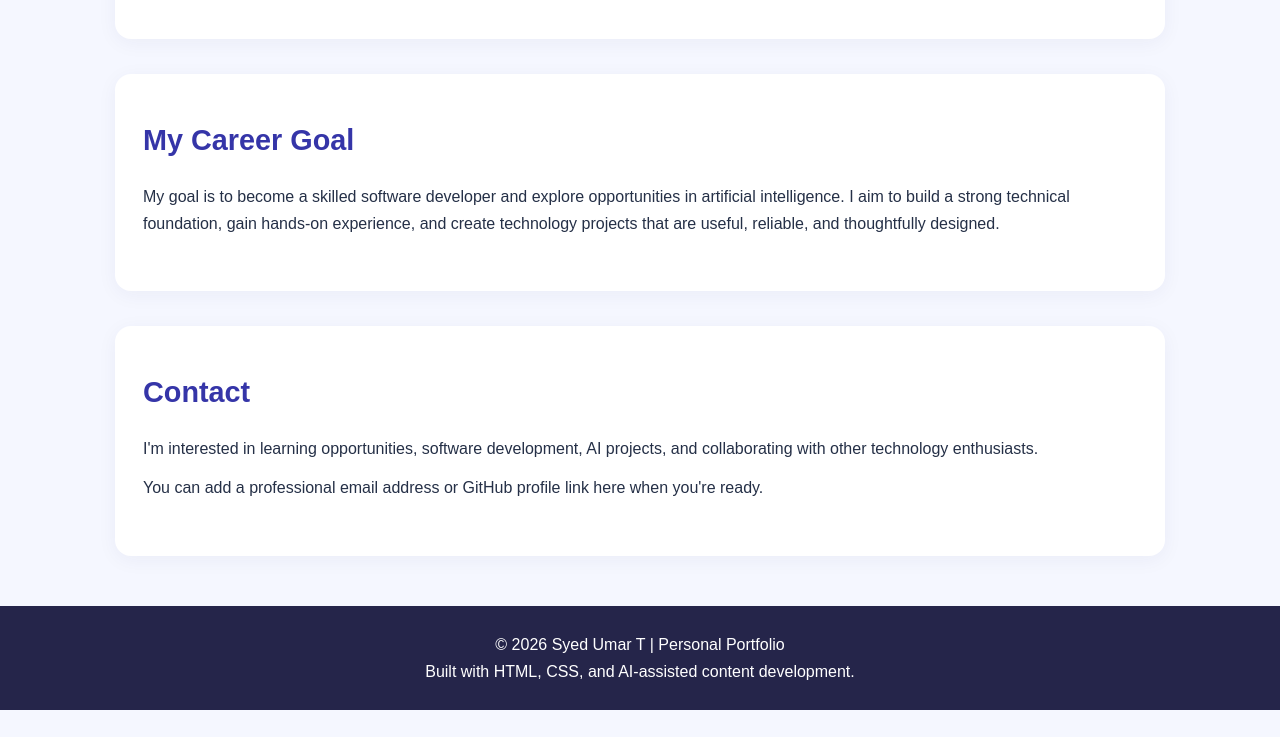
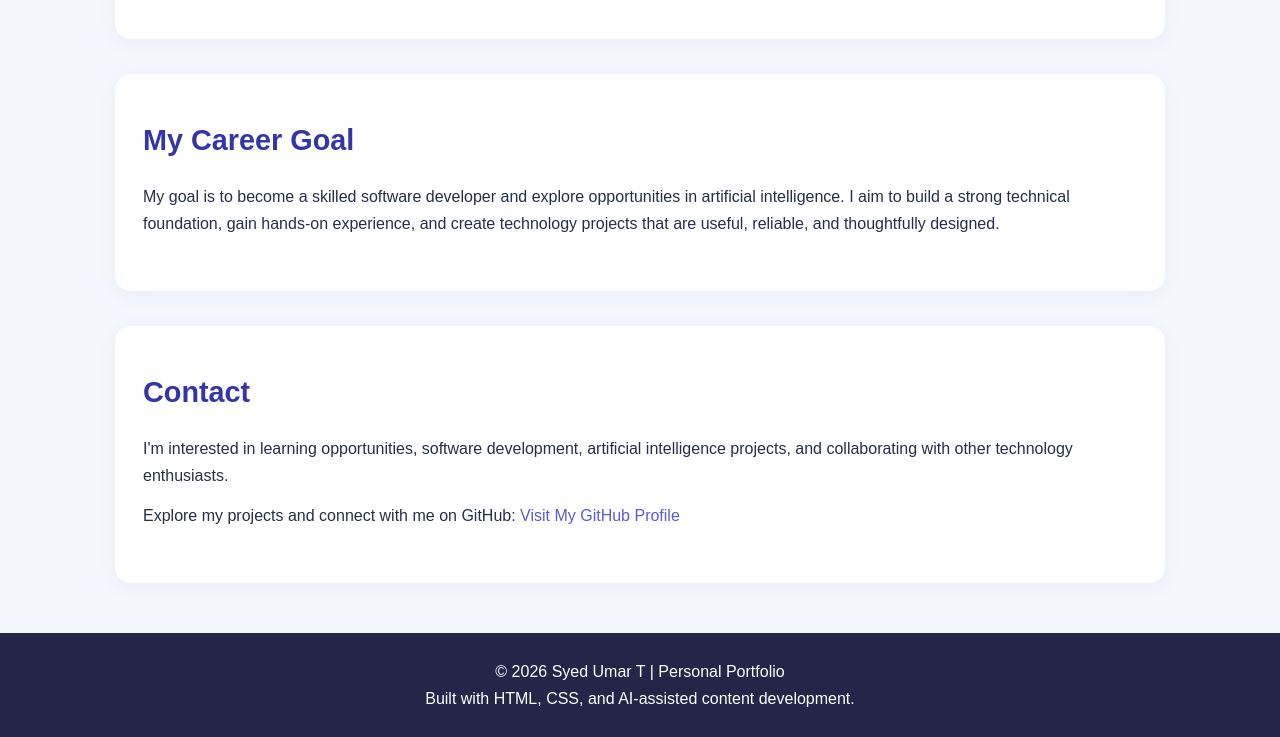
Before and after one commit to syedumar02/ai-portfolio-capstone, a plain HTML site: page index.html in a window 1280 px wide. Shown: the part 2418-3155 px from the top of the page. Before the commit the page ends 3128 px from the top, so only its background shows below. Drawn offline with Linux system fonts and the light colour scheme.

Commit message:
Update index.html

```diff
--- a/index.html
+++ b/index.html
@@ -119,11 +119,14 @@
     <h2>Contact</h2>
     <p>
         I'm interested in learning opportunities, software development,
-                AI projects, and collaborating with other technology enthusiasts.
+        artificial intelligence projects, and collaborating with other
+        technology enthusiasts.
     </p>
     <p>
-                You can add a professional email address or GitHub profile link
-                here when you're ready.
+        Explore my projects and connect with me on GitHub:
+        <a href="https://github.com/syedumar02"
+           target="_blank"
+           rel="noopener noreferrer">Visit My GitHub Profile</a>
     </p>
 </section>
     </main>
```
Lines whose indentation alone changed are shown as unchanged.
